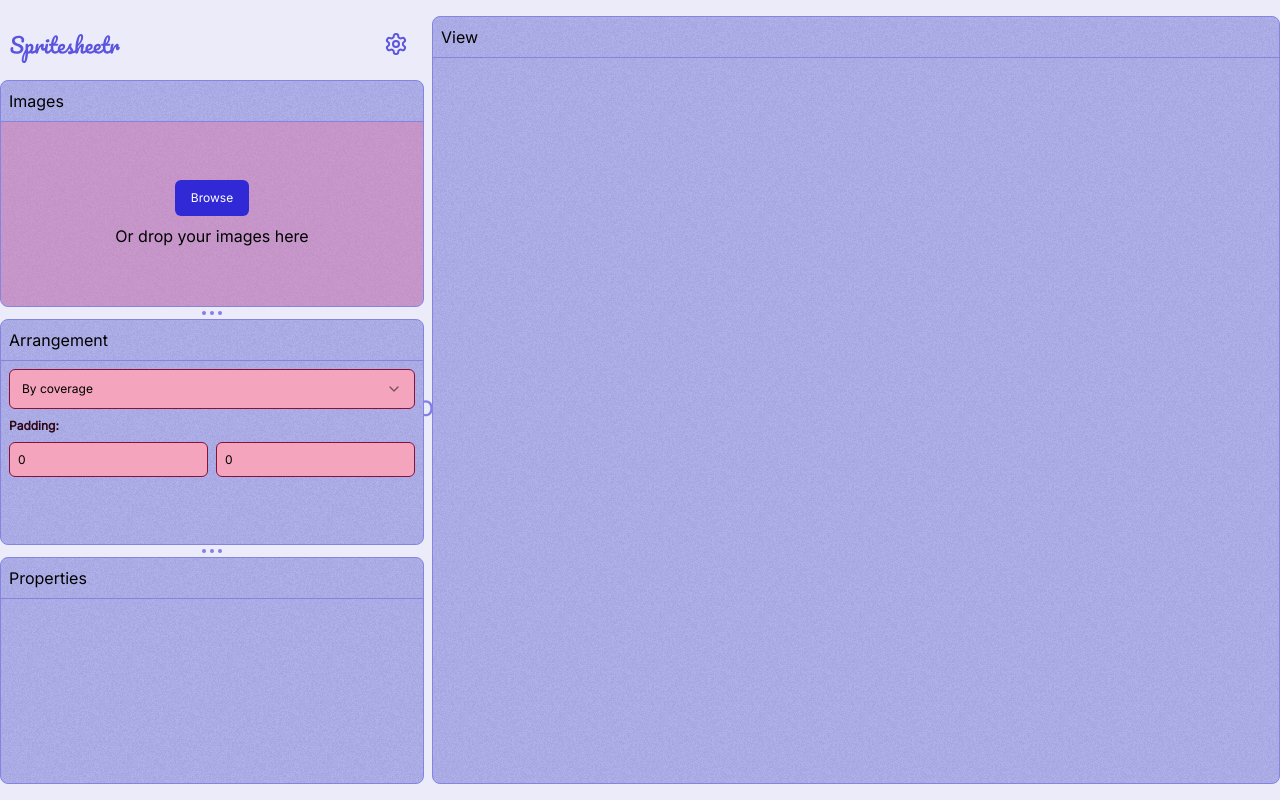
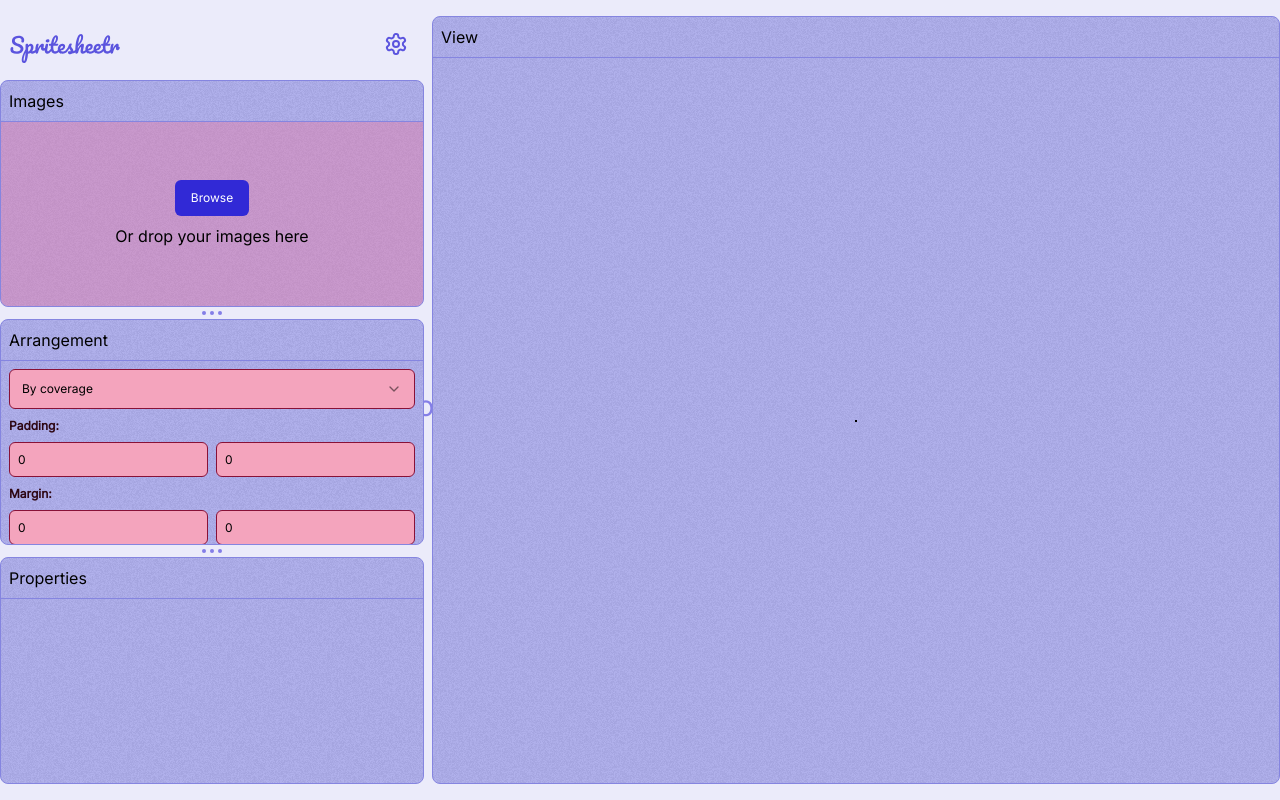
Before and after one commit to ChristianDuarteL/Spritesheetr, a React (Vite) app: page / in a window 1280 px wide. Built offline with nearby package versions, Linux system fonts and the light colour scheme.

Commit message:
Added margin to arrangement panel

```diff
--- a/src/compontents/ArrangementPanel.tsx
+++ b/src/compontents/ArrangementPanel.tsx
@@ -3,10 +3,10 @@ import arrangements from "../consts/arrangements";
 import { useArrangement } from "../providers/arrangement";
 import ResizablePanel from "./ResizablePanel";
 import { Select, SelectContent, SelectGroup, SelectItem, SelectTrigger, SelectValue } from "./Select";
-import { safeParseInt, setGapComponent } from "../lib/math";
+import { safeParseInt, setGapComponent, setInsetsComponent } from "../lib/math";
 
 export default function ArrangementPanel() {
-    const { setArrangementFunction, padding, setPadding } = useArrangement();
+    const { setArrangementFunction, padding, setPadding, margin, setMargin } = useArrangement();
     const [arrangement, setArrangement] = useState("by_coverage");
 
     useEffect(() => {
@@ -33,6 +33,17 @@ export default function ArrangementPanel() {
                         <input value={padding[1]} onChange={v => setPadding(setGapComponent(padding, 1, safeParseInt(v.target.value)))} type="number" className="w-full p-2 rounded-md bg-accent-200 border-1 border-accent-700 text-sm" placeholder="Vertical"/>
                     </div>
                 </div>
+                <div className="flex flex-col gap-2">
+                    <label className="text-sm font-semibold text-accent-900">Margin:</label>
+                    <div className="flex gap-2">
+                        <input value={margin[0]} onChange={v => setMargin(setInsetsComponent(margin, 0, safeParseInt(v.target.value)))} type="number" className="w-full p-2 rounded-md bg-accent-200 border-1 border-accent-700 text-sm" placeholder="Horizontal"/>
+                        <input value={margin[1]} onChange={v => setMargin(setInsetsComponent(margin, 1, safeParseInt(v.target.value)))} type="number" className="w-full p-2 rounded-md bg-accent-200 border-1 border-accent-700 text-sm" placeholder="Vertical"/>
+                    </div>
+                    <div className="flex gap-2">
+                        <input value={margin[2]} onChange={v => setMargin(setInsetsComponent(margin, 2, safeParseInt(v.target.value)))} type="number" className="w-full p-2 rounded-md bg-accent-200 border-1 border-accent-700 text-sm" placeholder="Horizontal"/>
+                        <input value={margin[3]} onChange={v => setMargin(setInsetsComponent(margin, 3, safeParseInt(v.target.value)))} type="number" className="w-full p-2 rounded-md bg-accent-200 border-1 border-accent-700 text-sm" placeholder="Vertical"/>
+                    </div>
+                </div>
             </div>
         </ResizablePanel>
     );
--- a/src/compontents/PreviewPanel.tsx
+++ b/src/compontents/PreviewPanel.tsx
@@ -25,7 +25,7 @@ export default function PreviewPanel() {
 
     return (
         <div className="flex items-center justify-center h-full">
-            <canvas className="max-w-full max-h-full" ref={canvasRef} />
+            <canvas className="max-w-full max-h-full border-1" ref={canvasRef} />
         </div>
     );
 }
--- a/src/consts/arrangements.tsx
+++ b/src/consts/arrangements.tsx
@@ -1,8 +1,7 @@
-import { Arrangement, ArrangementFunction, Gap, Size } from "../providers/arrangement";
-import { Image } from "../types";
+import { Arrangement, ArrangementCalculationParams, ArrangementFunction, SizeCalculationParams } from "../providers/arrangement";
 
 export const BY_COVERAGE: ArrangementFunction = {
-    calculateSize: (images: [string, Image][], padding: Gap) => {
+    calculateSize: ({images, padding, margin}: SizeCalculationParams) => {
         const imageCountByWidth = new Map();
         const imageAreaByWidth = new Map();
         for (const [, image] of images) {
@@ -28,32 +27,32 @@ export const BY_COVERAGE: ArrangementFunction = {
             }
         }
         const count = Math.round(Math.sqrt(maxCount));
-        const width = Math.max(count * maxCountWidth + padding[0] * (count - 1), maxImageWidth);
+        const width = Math.max(count * maxCountWidth + padding[0] * (count - 1), maxImageWidth) + margin[1] + margin[3];
         let heightInRow = images[0][1].height;
-        let x = 0, y = heightInRow;
+        let x = margin[3], y = heightInRow;
         for (const [, image] of images) {
             x += image.width + padding[0];
-            if (x > width || heightInRow != image.height) {
-                x = image.width;
+            if (x > (width - margin[1]) || heightInRow != image.height) {
+                x = image.width + margin[3];
                 heightInRow = image.height;
                 y += heightInRow + padding[1];
             }
         }
 
-        return {width, height: y};
+        return {width, height: y + margin[0] + margin[2]};
     },
-    arrangementCalculation: (images: [string, Image][], {width}: Size, padding: Gap) => {
+    arrangementCalculation: ({images, padding, margin, size: { width }}: ArrangementCalculationParams) => {
         const arrangement: Arrangement = {};
-        let x = 0;
-        let y = 0;
+        let x = margin[3];
+        let y = margin[0];
         let heightInRow = images[0][1].height;
         for (const [key, image] of images) {
-            if (x + image.width > width || heightInRow != image.height) {
+            if (x + image.width > (width - margin[1]) || heightInRow != image.height) {
                 y += heightInRow + padding[1];
-                x = image.width + padding[0];
+                x = image.width + padding[0] + margin[3];
                 heightInRow = image.height;
                 arrangement[key] = {
-                    x: 0,
+                    x: margin[3],
                     y,
                     width: image.width,
                     height: image.height
@@ -73,8 +72,8 @@ export const BY_COVERAGE: ArrangementFunction = {
 }
 
 export const SINGLE_ROW: ArrangementFunction = {
-    calculateSize: (images: [string, Image][], padding: Gap) => {
-        let width = -padding[0];
+    calculateSize: ({images, padding, margin}: SizeCalculationParams) => {
+        let width = -padding[0] + margin[1] + margin[3];
         let maxHeight = 0;
         for (const [, image] of images) {
             width += image.width + padding[0];
@@ -82,15 +81,15 @@ export const SINGLE_ROW: ArrangementFunction = {
                 maxHeight = image.height;
             }
         }
-        return {width, height: maxHeight};
+        return {width, height: maxHeight + margin[0] + margin[2]};
     },
-    arrangementCalculation: (images: [string, Image][], _: Size, padding: Gap) => {
+    arrangementCalculation: ({images, padding, margin}: ArrangementCalculationParams) => {
         const arrangement: Arrangement = {};
-        let x = 0;
+        let x = margin[3];
         for (const [key, image] of images) {
             arrangement[key] = {
                 x,
-                y: 0,
+                y: margin[0],
                 width: image.width,
                 height: image.height
             }
@@ -101,8 +100,8 @@ export const SINGLE_ROW: ArrangementFunction = {
 }
 
 export const SINGLE_COLUMN: ArrangementFunction = {
-    calculateSize: (images: [string, Image][], padding: Gap) => {
-        let height = -padding[1];
+    calculateSize: ({images, padding, margin}: SizeCalculationParams) => {
+        let height = -padding[1] + margin[0] + margin[2];
         let maxWidth = 0;
         for (const [, image] of images) {
             height += image.height + padding[1];
@@ -110,15 +109,15 @@ export const SINGLE_COLUMN: ArrangementFunction = {
                 maxWidth = image.width;
             }
         }
-        return {height, width: maxWidth};
+        return {height, width: maxWidth + margin[1] + margin[3]};
     },
-    arrangementCalculation: (images: [string, Image][], _, padding: Gap) => {
+    arrangementCalculation: ({images, padding, margin}: ArrangementCalculationParams) => {
         const arrangement: Arrangement = {};
-        let y = 0;
+        let y = margin[0];
         for (const [key, image] of images) {
             arrangement[key] = {
                 y,
-                x: 0,
+                x: margin[3],
                 width: image.width,
                 height: image.height
             }
--- a/src/lib/math.ts
+++ b/src/lib/math.ts
@@ -1,4 +1,4 @@
-import { Gap } from "../providers/arrangement";
+import { Gap, Insets } from "../providers/arrangement";
 
 export const safeParseInt = (str: string, defaultValue: number = 0) => {
     const parsed = parseInt(str);
@@ -11,3 +11,9 @@ export const setGapComponent = (gap: Gap, component: (0 | 1), value: number): Ga
     gapClone[component] = Math.max(0, value);
     return gapClone;
 }
+
+export const setInsetsComponent = (insets: Insets, component: (0 | 1 | 2 | 3), value: number): Insets => {
+    const insetsClone: Insets = [...insets];
+    insetsClone[component] = Math.max(0, value);
+    return insetsClone;
+}
--- a/src/providers/arrangement.tsx
+++ b/src/providers/arrangement.tsx
@@ -3,7 +3,7 @@ import { useImages } from "./images";
 import { Image } from "../types";
 import { SINGLE_COLUMN } from "../consts/arrangements";
 
-type Insets = [number, number, number, number];
+export type Insets = [number, number, number, number];
 
 export type Gap = [number, number];
 
@@ -21,6 +21,19 @@ export interface Size {
     height: number;
 }
 
+export interface SizeCalculationParams {
+    margin: Insets;
+    padding: Gap;
+    images: [string, Image][];
+}
+
+export interface ArrangementCalculationParams {
+    margin: Insets;
+    padding: Gap;
+    images: [string, Image][];
+    size: Size;
+}
+
 interface ArrangementContextType {
     autoArrange: boolean;
     setArrangementFunction: (arrangementFunction: ArrangementFunction) => void;
@@ -34,8 +47,8 @@ interface ArrangementContextType {
 }
 
 export interface ArrangementFunction {
-    calculateSize: (images: [string, Image][], padding: Gap) => Size;
-    arrangementCalculation: (images: [string, Image][], size: Size, padding: Gap) => Arrangement;
+    calculateSize: (params: SizeCalculationParams) => Size;
+    arrangementCalculation: (params: ArrangementCalculationParams) => Arrangement;
 }
 
 const defaultArrangementFunction: ArrangementFunction = SINGLE_COLUMN;
@@ -56,9 +69,17 @@ export const ArrangementProvider: React.FC<{ children?: React.ReactNode | undefi
         if (autoArrange) {
             const imagesArr = Object.entries(images);
             if (imagesArr.length === 0) return;
-            const size = arrangementFunction.calculateSize(imagesArr, padding);
+            const data = {
+                margin,
+                padding,
+                images: imagesArr
+            }
+            const size = arrangementFunction.calculateSize(data);
             setCalculatedSize(size);
-            setArrangement(arrangementFunction.arrangementCalculation(imagesArr, size, padding));
+            setArrangement(arrangementFunction.arrangementCalculation({
+                ...data,
+                size
+            }));
         }
     }, [autoArrange, images, margin, padding, arrangementFunction])
 
```
